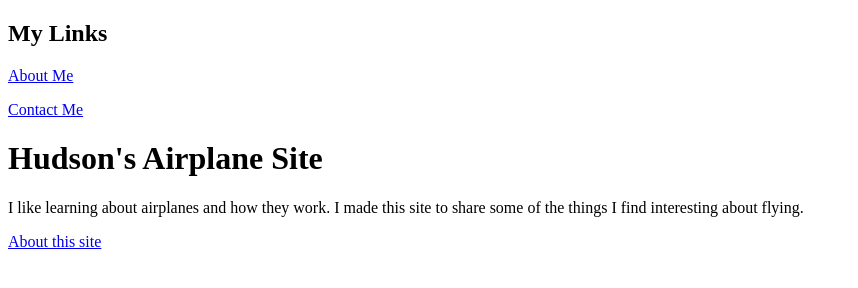
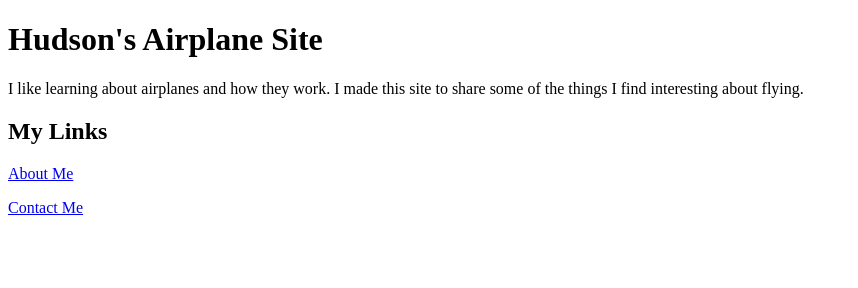
Before and after one commit to hudsonganoe/hudsonganoe.github.io, a plain HTML site: page index.html in a window 1280 px wide. Shown: the whole page, without its empty margins (0-858 px from the left). Drawn offline with Linux system fonts and the light colour scheme.

Commit message:
Enhance content and structure of index.html
Added a paragraph about learning airplanes and updated links.

```diff
--- a/index.html
+++ b/index.html
@@ -5,12 +5,13 @@
   <meta name="viewport" content="width=device-width, initial-scale=1">
   <title>Hudson's Airplane Site</title>
 </head>
-<h2>My Links</h2>
-<p><a href="about.html">About Me</a></p>
-<p><a href="mailto:hudson.ganoe@malad.us">Contact Me</a></p>
 <body>
   <h1>Hudson's Airplane Site</h1>
+
   <p>I like learning about airplanes and how they work. I made this site to share some of the things I find interesting about flying.</p>
-  <p><a href="about.html">About this site</a></p>
+
+  <h2>My Links</h2>
+  <p><a href="about.html">About Me</a></p>
+  <p><a href="mailto:hudson.ganoe@malad.us">Contact Me</a></p>
 </body>
 </html>
```
